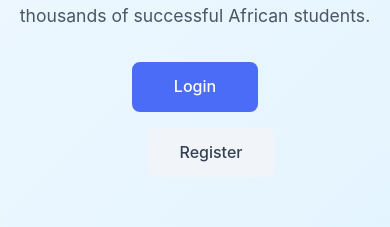
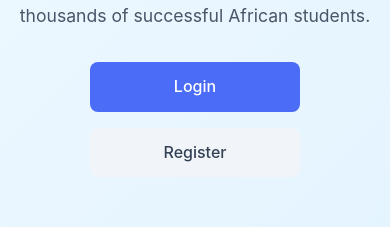
Before and after one commit to MrSiuuu/genesixx-valley, a React (Vite) app in the folder frontend/: page / in a window 390 px wide. Shown: the part 294-521 px from the top of the page. Built offline with nearby package versions, Linux system fonts and the light colour scheme; no server answers.

Commit message:
Login && Register Form Terminés

```diff
--- a/frontend/src/pages/Login.jsx
+++ b/frontend/src/pages/Login.jsx
@@ -2,6 +2,7 @@ import { useState } from 'react';
 import { Link, useNavigate } from 'react-router-dom';
 import { supabase } from '../services/supabase';
 import { useTranslation } from 'react-i18next';
+import LanguageSwitcher from '../components/LanguageSwitcher';
 import '../styles/auth.css';
 
 function Login() {
@@ -67,6 +68,9 @@ function Login() {
           </svg>
           {t('common.home')}
         </Link>
+      </div>
+      <div>
+        <LanguageSwitcher />
       </div>
 
       <div className="auth-container">
--- a/frontend/src/pages/Register.jsx
+++ b/frontend/src/pages/Register.jsx
@@ -2,6 +2,7 @@ import { useState } from 'react';
 import { Link, useNavigate } from 'react-router-dom';
 import { supabase } from '../services/supabase';
 import { useTranslation } from 'react-i18next';
+import LanguageSwitcher from '../components/LanguageSwitcher';
 import '../styles/auth.css';
 
 function Register() {
@@ -73,6 +74,9 @@ function Register() {
           </svg>
           {t('common.home')}
         </Link>
+      </div>
+      <div>
+        <LanguageSwitcher />
       </div>
 
       <div className="auth-container">
--- a/frontend/src/styles/home.css
+++ b/frontend/src/styles/home.css
@@ -76,7 +76,6 @@
   background-color: #fff;
   color: #3a86ff;
   border: 2px solid #e2e8f0;
-  margin-left: 1rem;
 }
 
 .btn-secondary:hover {
@@ -225,7 +224,6 @@
   display: flex;
   flex-direction: column;
   gap: 1rem;
-  align-items: flex-start;
 }
 
 /* Enhanced Down Arrow Styling */
@@ -625,11 +623,6 @@
     gap: 2rem;
   }
 
-  .btn-secondary {
-    margin-left: 0;
-    margin-top: 1rem;
-  }
-
   .hero-actions {
     display: flex;
     flex-direction: column;
@@ -816,6 +809,13 @@
 
   .faq-answer p {
     font-size: 0.9rem;
+  }
+  .hero-actions {
+    display: flex;
+    flex-direction: column;
+    gap: 1rem;
+    width: 100%;
+    max-width: 210px;
   }
 }
 
```
